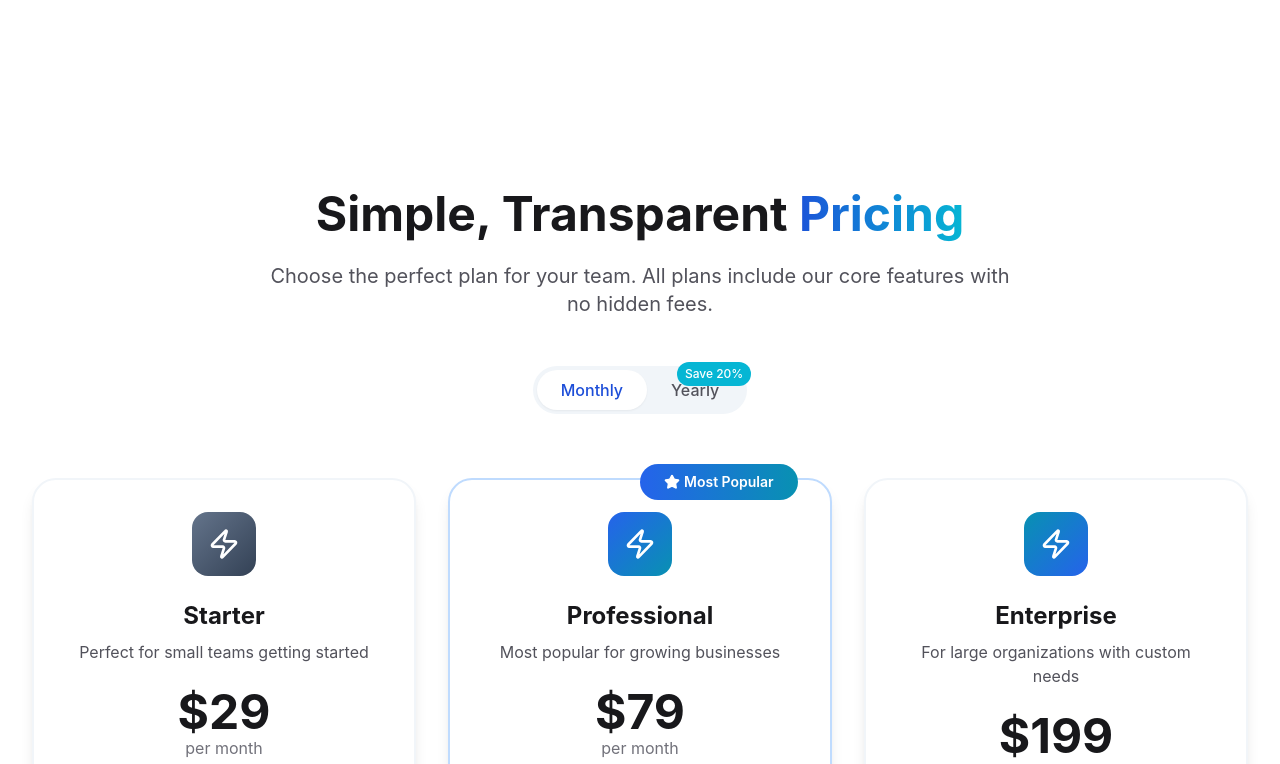
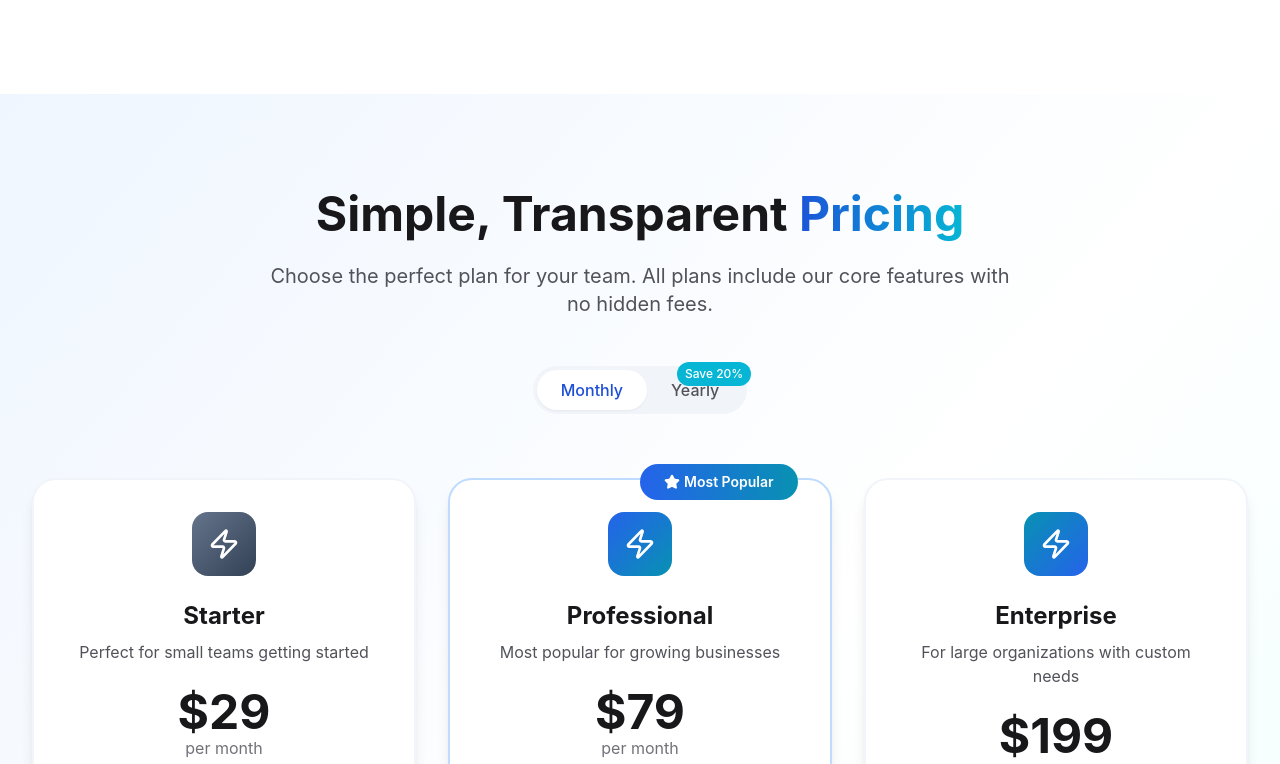
Before and after one commit to hridayunadkat/briefly-site, a React (Vite) app: page /#/ in a window 1280 px wide. Shown: the part 1866-2630 px from the top of the page. Built offline with nearby package versions, Linux system fonts and the light colour scheme; a web font is replaced by a local one; what @radix-ui/themes would draw is missing.

Commit message:
new pricing background

```diff
--- a/src/components/Pricing.jsx
+++ b/src/components/Pricing.jsx
@@ -85,7 +85,7 @@
       };
 
       return (
-        <section id="pricing" className="py-24 bg-white">
+        <section id="pricing" className="py-24 bg-gradient-to-br from-blue-50 via-white to-cyan-50">
           <div className="max-w-7xl mx-auto px-4 sm:px-6 lg:px-8">
             <motion.div
               className="text-center mb-16"
```
